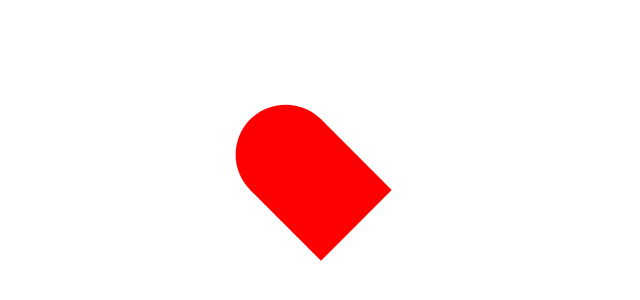
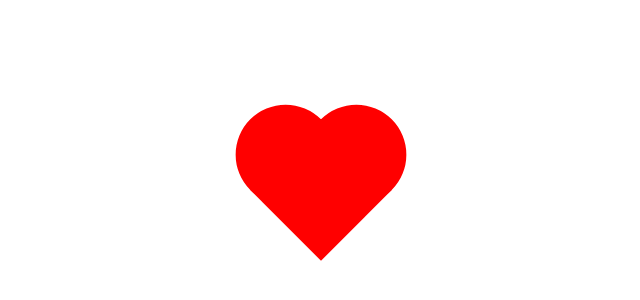
Before and after one commit to MdRehanAli/Vibrating_Heart, a plain HTML site: page index.html in a window 1280 px wide. Shown: the part 210-510 px from the top of the page, without its empty margins (319-959 px from the left). Drawn offline with Linux system fonts and the light colour scheme.

Commit message:
added opposite part

```diff
--- a/style.css
+++ b/style.css
@@ -24,3 +24,13 @@ body {
     top: -50%;
     border-radius: 50px;
 }
+
+.heart:after {
+    content: '';
+    position: absolute;
+    background-color: red;
+    height: 100px;
+    width: 100px;
+    right: -50%;
+    border-radius: 50px;
+}
```
